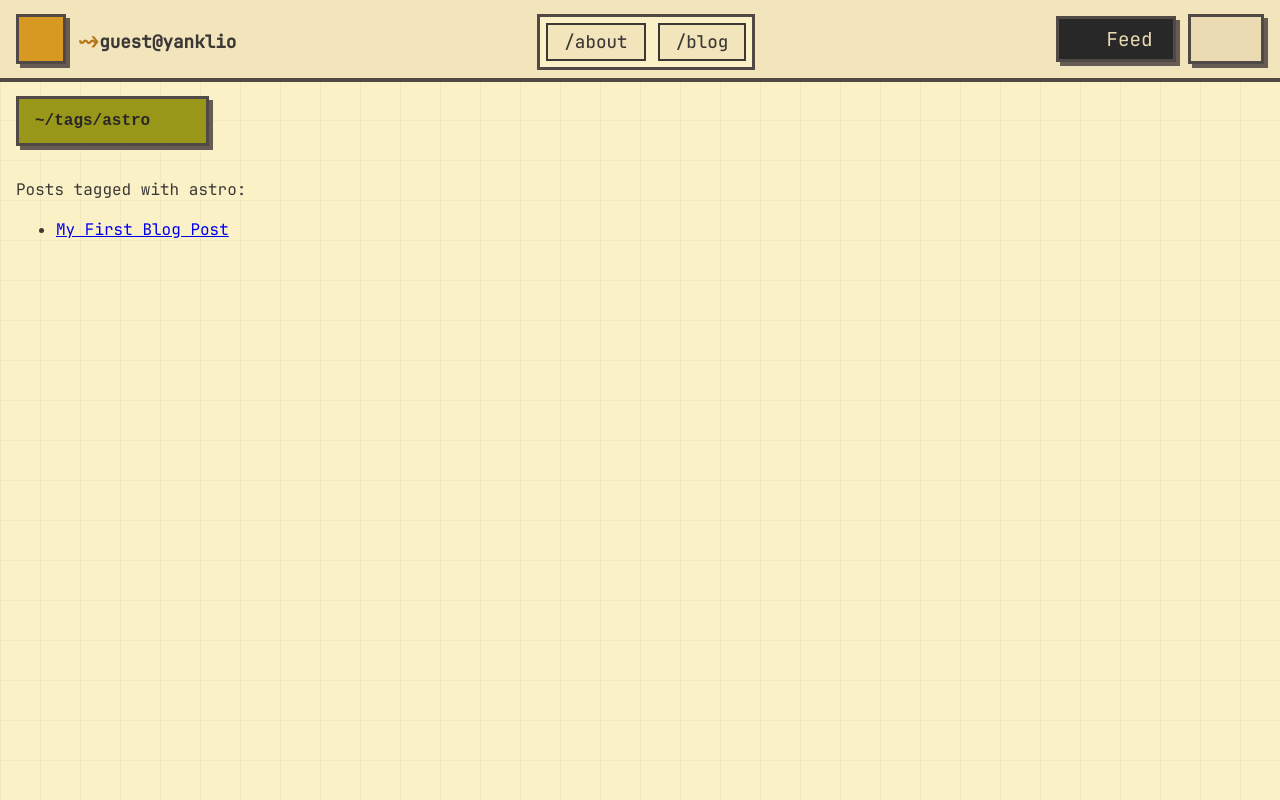
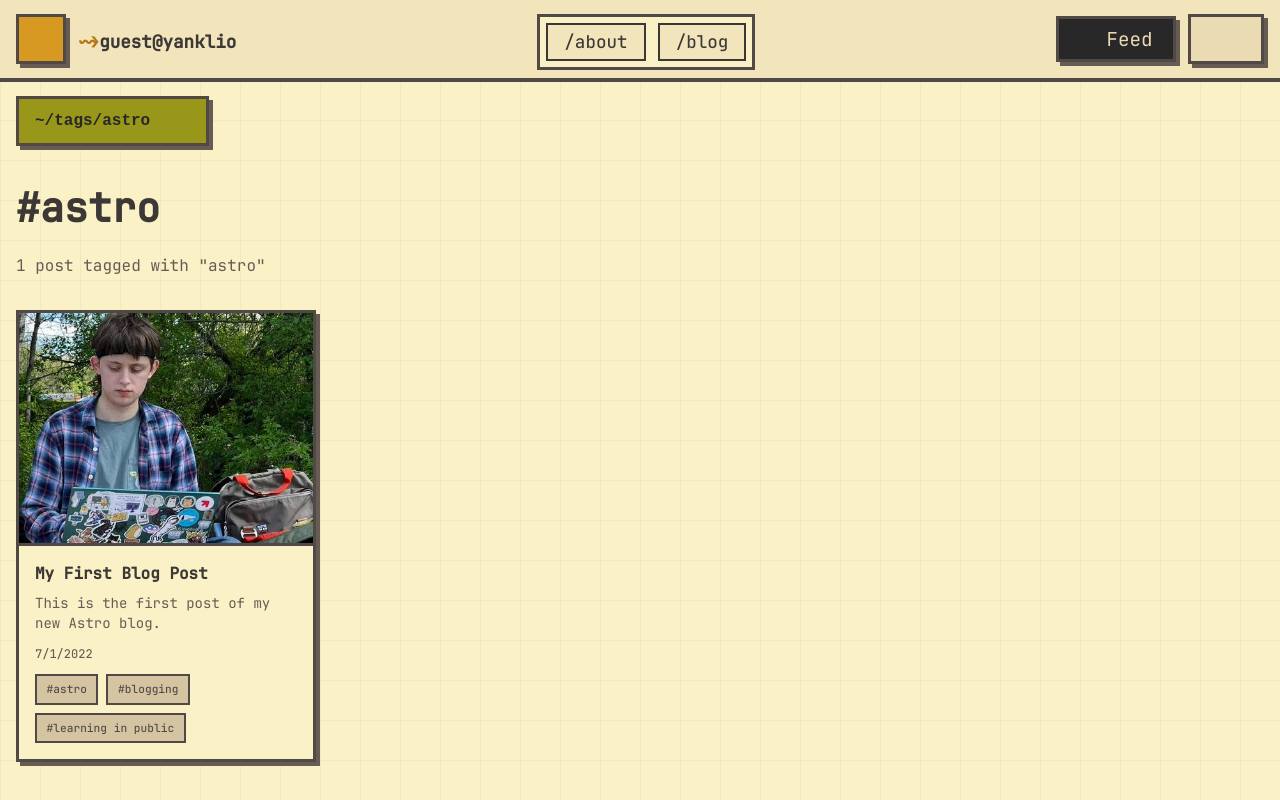
Before and after one commit to yanklio/astro_portfolio, an Astro site: page /tags/astro in a window 1280 px wide. Shown: the top 800 px of the page. Built offline with nearby package versions, Linux system fonts and the light colour scheme; Astro itself is replaced by a stand-in of ours; some icons are missing.

Commit message:
ui: new tag page

```diff
--- a/src/pages/tags/[tag].astro
+++ b/src/pages/tags/[tag].astro
@@ -1,6 +1,7 @@
 ---
 import { getCollection } from "astro:content";
 import BaseLayout from "../../layouts/BaseLayout.astro";
+import BlogCard from "../../components/BlogCard.astro";
 
 export async function getStaticPaths() {
     const allPosts = await getCollection("blog");
@@ -24,15 +25,45 @@ const { tag } = Astro.params;
 const { posts } = Astro.props;
 ---
 
-<BaseLayout pageTitle={tag}>
-    <p>Posts tagged with {tag}:</p>
-    <ul>
-        {
-            posts.map((post: any) => (
-                <li>
-                    <a href={`/posts/${post.id}`}>{post.data.title}</a>
-                </li>
-            ))
+<BaseLayout pageTitle={`#${tag}`}>
+    <div class="tag-page">
+        <h1 class="tag-title">#{tag}</h1>
+        <p class="tag-description">
+            {posts.length}
+            {posts.length === 1 ? "post" : "posts"} tagged with "{tag}"
+        </p>
+        <div class="tag-posts-grid">
+            {posts.map((post: any) => <BlogCard post={post} />)}
+        </div>
+    </div>
+</BaseLayout>
+
+<style>
+    .tag-title {
+        font-size: 2.5rem;
+        margin-bottom: 0.5rem;
+        color: var(--fg1);
+    }
+
+    .tag-description {
+        color: var(--fg3);
+        margin-bottom: 2rem;
+        font-size: 1rem;
+    }
+
+    .tag-posts-grid {
+        display: grid;
+        grid-template-columns: repeat(auto-fill, minmax(300px, 1fr));
+        gap: 2rem;
+    }
+
+    @media (max-width: 768px) {
+        .tag-title {
+            font-size: 2rem;
         }
-    </ul>
-</BaseLayout>
+
+        .tag-posts-grid {
+            grid-template-columns: 1fr;
+        }
+    }
+</style>
```
